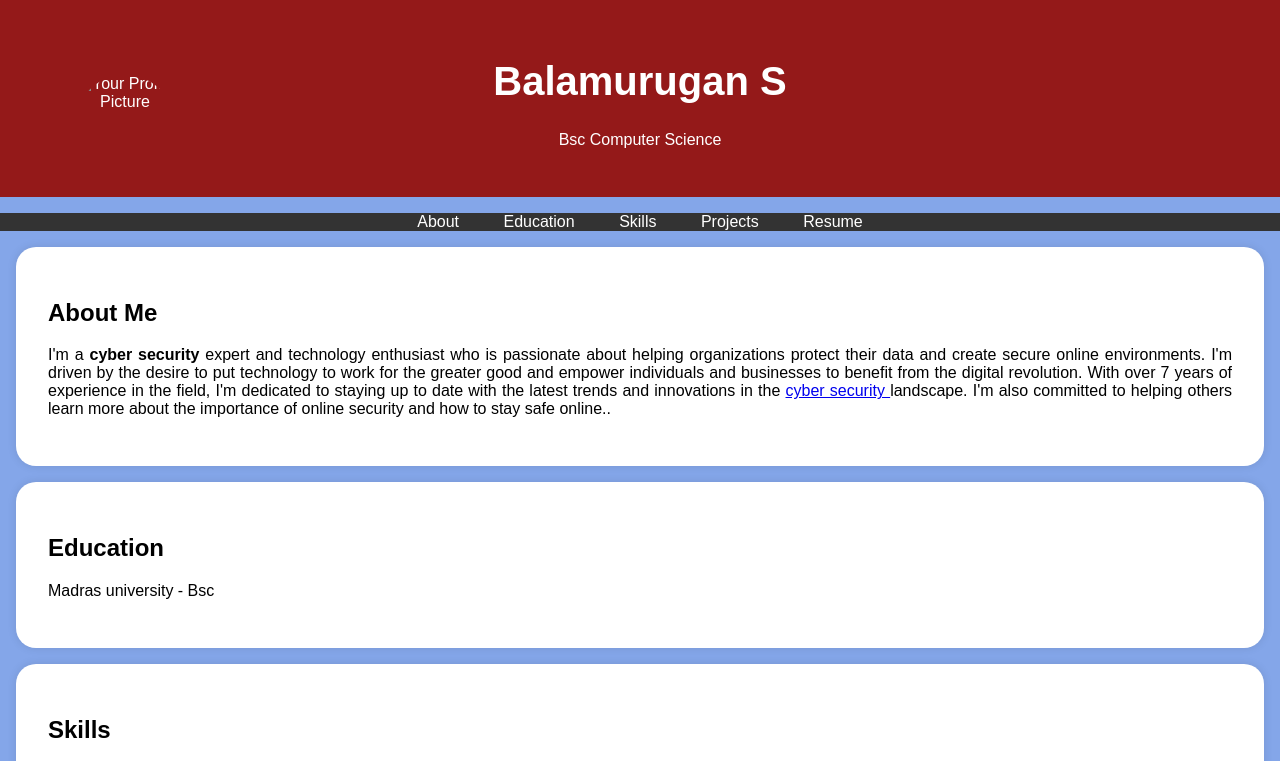
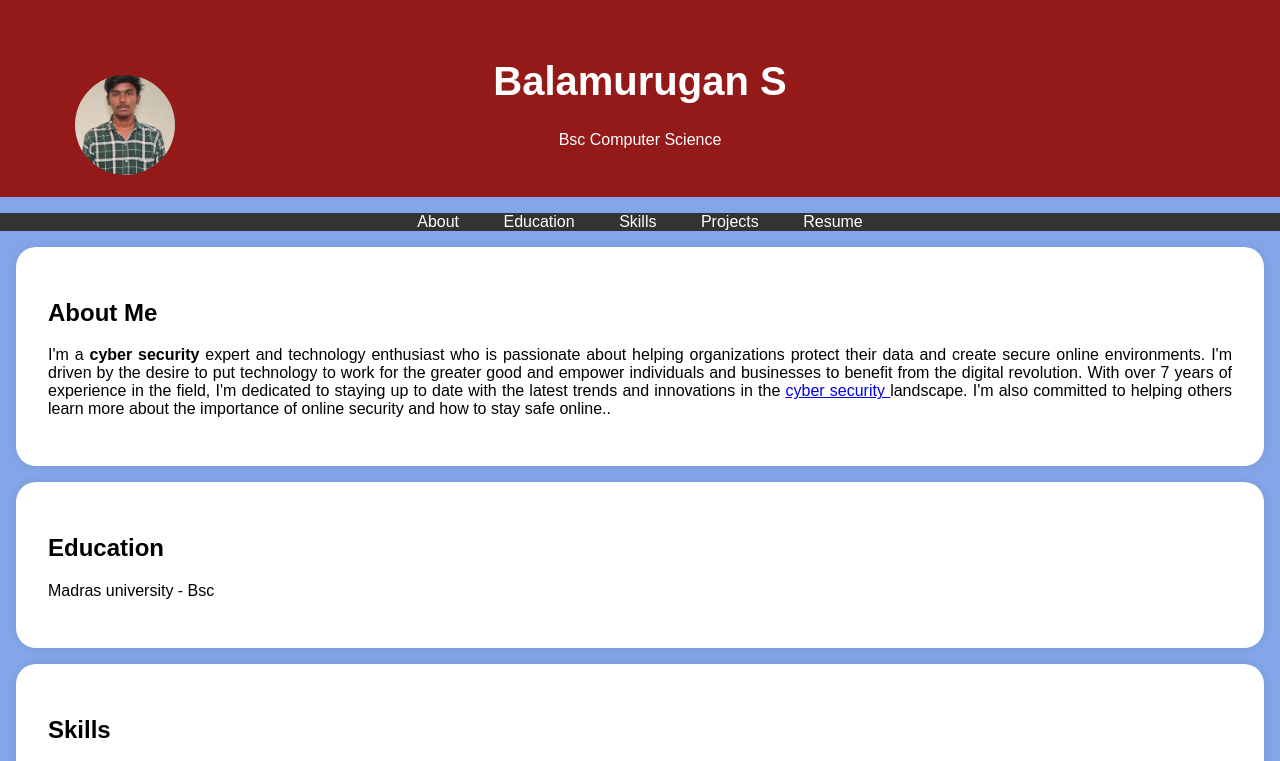
Before and after one commit to Balamurugan444/digital-portfolio, a plain HTML site: page index.html in a window 1280 px wide. Shown: the top 761 px of the page. Drawn offline with Linux system fonts and the light colour scheme.

Commit message:
Update index.html

```diff
--- a/index.html
+++ b/index.html
@@ -95,7 +95,7 @@
     <header>
         <div class="header-content">
             <!-- Add your profile picture here -->
-            <img src="./pic.jpg" alt="Your Profile Picture" class="profile-picture">
+            <img src="bala.jpg" alt="Your Profile Picture" class="profile-picture">
             <h1>Balamurugan S</h1>
             <p>Bsc Computer Science</p>
         </div>
```
